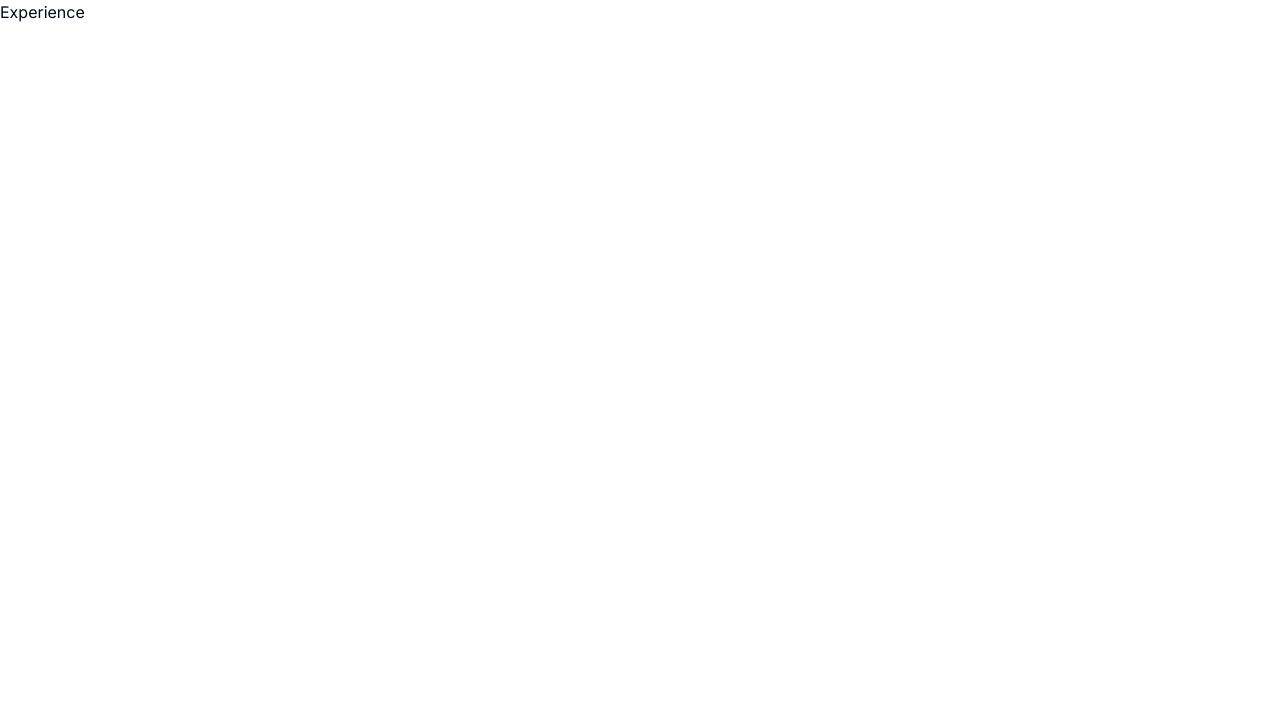
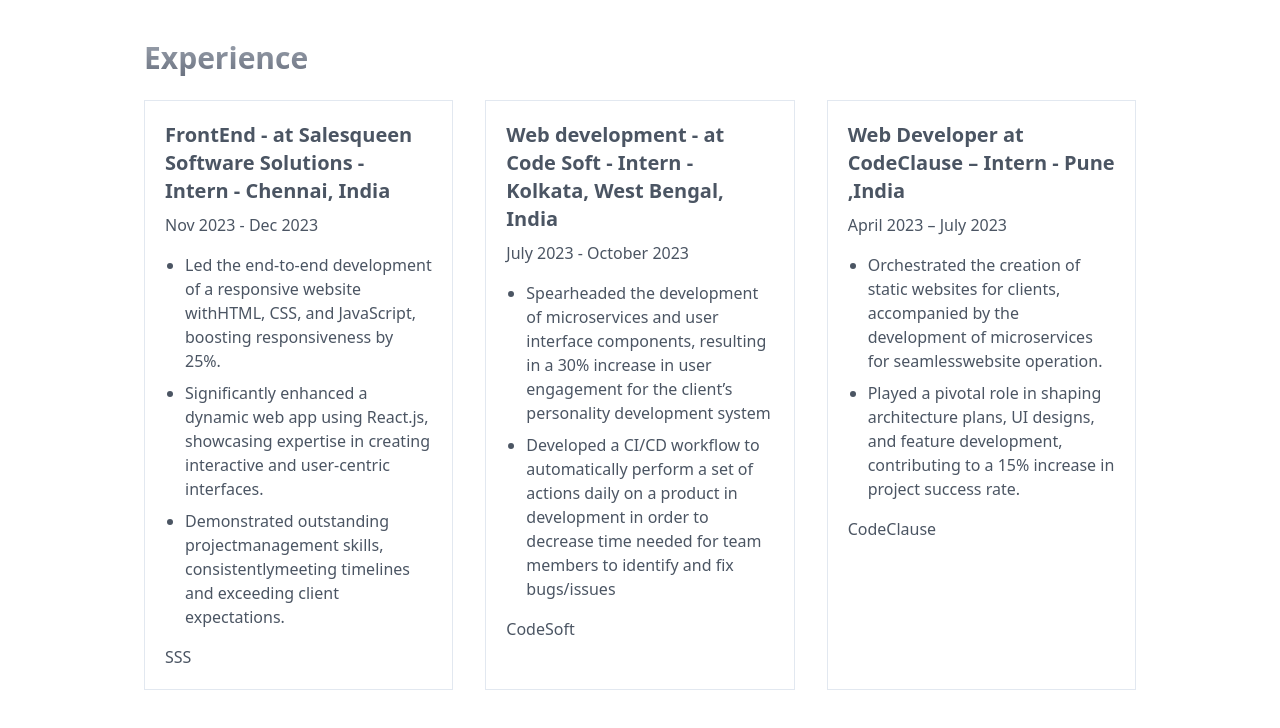
Before and after one commit to Amankohare0514/portfolio, a Next.js app: page /experience in a window 1280 px wide. Shown: the top 728 px of the page. Built offline with nearby package versions, Linux system fonts and the light colour scheme.

Commit message:
education compo done

```diff
--- a/src/app/about/page.tsx
+++ b/src/app/about/page.tsx
@@ -4,27 +4,27 @@ import { Spotlight } from "@/components/ui/Spotlight";
 
 function About() {
   return (
-    <div className="h-[60rem]  md:h-[35rem] w-full rounded-md flex md:items-center md:justify-center antialiased bg-grid-white/[0.02] relative overflow-hidden">
+    <div className="h-[48rem] font-sans  md:h-[30rem] w-full rounded-md flex md:items-center md:justify-center antialiased bg-grid-white/[0.02] relative overflow-hidden">
       <Spotlight
         className="-top-40 left-0 md:left-60 md:-top-20"
         fill="white"
       />
-      <div className=" p-4 max-w-7xl  mx-auto relative z-10  w-full pt-20 md:pt-0">
-        <h1 className="text-3xl md:text-5xl font-bold text-center bg-clip-text text-transparent bg-gradient-to-b from-neutral-500 to-neutral-700 bg-opacity-50">
-          About me <br /> <span className="text-3xl">👋 Hi there! I am Aman Koahre.</span>
+      <div className="p-4 max-w-[1024px]  mx-auto relative z-10  w-full pt-20 md:pt-0">
+        <h1 className="text-2xl md:text-3xl font-bold text-start bg-clip-text text-transparent bg-gradient-to-b from-gray-400 to-gray-500 bg-opacity-50">
+          About
         </h1>
-        <p className="mt-4 font-normal text-base  text-neutral-600 dark:text-neutral-300 max-w-4xl text-start mx-auto">
+        <p className="mt-4 font-normal text-base  text-neutral-600 dark:text-neutral-300 max-w-[1024px] text-start mx-auto">
           I'm a Mern Stack developer in India. I am creative and passionate about design and technology so I always try to craft great-looking software products. Pursuing a Bachelor of Technology (B.Tech) in Information Technology from Barkatullah University, Bhopal.
           <br />
           <br />
           Programming Journey: I'm a self-taught programmer on a quest to explore the exciting world of technology. My creative spirit is matched only by my dedication to design and technology. This combination of skills and enthusiasm makes me a valuable asset in the dynamic field of web development.
           <br />
-          <br/>
+          <br />
           When not coding, I like to watch TV shows and movies, play some games with friends or hang out with them. I'm also listening to music most of the time. According to Spotify Wrapped, I listened to 989 minutes of music in 2023 and 3047 in 2022. 😁 And last but not least, please don't hesitate to contact me!
           <br />
-          <br/>
+          <br />
           A keen interest in playing Cricket.
-          <br/>
+          <br />
         </p>
       </div>
     </div>
--- /dev/null
+++ b/src/app/education/page.tsx
@@ -0,0 +1,28 @@
+
+import React from "react";
+import { cn } from "@/lib/utils";
+import { Spotlight } from "@/components/ui/Spotlight";
+
+function Education() {
+    return (
+        <div className="mt-6  w-full rounded-md flex md:items-center md:justify-center antialiased bg-grid-white/[0.02] relative overflow-hidden">
+            <Spotlight
+                className="-top-40 left-0 md:left-60 md:-top-20"
+                fill="white"
+            />
+            <div className="p-4 max-w-[1024px]  mx-auto relative w-full">
+                <h1 className="text-2xl md:text-3xl font-bold text-start bg-clip-text text-transparent bg-gradient-to-b from-gray-400 to-gray-500 bg-opacity-50">
+                    Education
+                </h1>
+                <p className="mt-4 font-normal font-sans text-base  text-neutral-600 dark:text-neutral-300 max-w-[1024px] text-start mx-auto">
+                    <span className="text-md md:text-2xl font-sans">Barkatullah University Institute of Technology</span> <br />
+                    <span className="text-md md:text-xl">Bachelor of Technology | Information Technology</span> <br /> <br />
+                    Barkatullah University Institute of Technology is a public engineering college located in Bhopal.
+                    It is one of the 15 government engineering colleges in Madhya Pradesh.
+                </p>
+            </div>
+        </div>
+    );
+}
+
+export default Education
--- a/src/app/experience/page.tsx
+++ b/src/app/experience/page.tsx
@@ -1,9 +1,76 @@
-"use client"
-import React from 'react'
+import React from "react"
+function Experience() {
+  return (
+    <>
+      <section className="mt-6 font-sans p-4 text-gray-600 dark:text-gray-300 bg-transparent mx-auto max-w-[1024px]">
+        <h1 className="text-2xl md:text-3xl font-bold text-start bg-clip-text text-transparent bg-gradient-to-b from-gray-400 to-gray-500 bg-opacity-50">
+          Experience
+        </h1>
+        <div className="grid mt-6 md:grid-cols-3 gap-8 ">
 
-const Experience = () => {
-  return (
-    <div>Experience</div>
+          {/* //first section */}
+          <div className="border p-5">
+            <h3 className="text-xl font-semibold mb-2">FrontEnd - at Salesqueen Software Solutions - Intern - Chennai, India</h3>
+            <p className="mb-4">Nov 2023 - Dec 2023</p>
+            <ul className="list-disc pl-5 space-y-2">
+              <li>
+                Led the end-to-end development of a responsive website withHTML, CSS, and JavaScript, boosting responsiveness by 25%.
+              </li>
+              <li>
+                Significantly enhanced a dynamic web app using React.js, showcasing expertise in creating interactive and user-centric interfaces.
+              </li>
+              <li>
+                Demonstrated outstanding projectmanagement skills, consistentlymeeting timelines and exceeding client expectations.
+              </li>
+            </ul>
+            <div className="flex items-center space-x-2 mt-4">
+              <span className="text-gray-600 dark:text-gray-300"><a href="https://salesqueen.org/">SSS</a></span>
+            </div>
+          </div>
+
+          {/* //second section */}
+          <div className="border p-5">
+            <h3 className="text-xl font-semibold mb-2">Web development - at Code Soft - Intern -Kolkata, West Bengal, India</h3>
+            <p className="mb-4">July 2023 - October 2023</p>
+            <ul className="list-disc pl-5 space-y-2">
+              <li>
+                Spearheaded the development of microservices and user interface components, resulting in a 30% increase in
+                user engagement for the client’s personality development system
+              </li>
+              <li>
+                Developed a CI/CD workflow to automatically perform a set of actions daily on a product in development in
+                order to decrease time needed for team members to identify and fix bugs/issues
+              </li>
+
+            </ul>
+            <div className="flex items-center space-x-2 mt-4">
+              <span className="text-gray-600 dark:text-gray-300"><a href="https://codsoft.in/">CodeSoft</a></span>
+            </div>
+          </div>
+
+          {/* //third section */}
+          <div className="border p-5">
+            <h3 className="text-xl font-semibold mb-2">
+              Web Developer at CodeClause  – Intern - Pune ,India
+            </h3>
+            <p className="mb-4">April 2023 – July 2023</p>
+            <ul className="list-disc pl-5 space-y-2">
+              <li>
+                Orchestrated the creation of static websites for clients, accompanied by the development of microservices
+                for seamlesswebsite operation.
+              </li>
+              <li>
+                Played a pivotal role in shaping architecture plans, UI designs, and feature development, contributing to
+                a 15% increase in project success rate.
+              </li>
+            </ul>
+            <div className="flex items-center space-x-2 mt-4">
+              <span className="text-gray-600 dark:text-gray-300"><a href="https://internship.codeclause.com/">CodeClause</a></span>
+            </div>
+          </div>
+        </div>
+      </section>
+    </>
   )
 }
 
--- a/src/app/home/page.tsx
+++ b/src/app/home/page.tsx
@@ -20,11 +20,11 @@ function Hero() {
     },
   ];
   return (
-    <div className="flex flex-col items-center justify-center h-[35rem]  ">
-      <p className="text-neutral-600 dark:text-neutral-200 text-xs sm:text-2xl  ">
+    <div className="flex flex-col text-4xl items-center justify-center h-[35rem]  ">
+      <p className="text-neutral-600 dark:text-neutral-200 text-xl sm:text-3xl  ">
         Mern stack developer in India.
       </p>
-      <TypewriterEffectSmooth  words={words} />
+      <TypewriterEffectSmooth words={words} />
       <div className="flex flex-col md:flex-row space-y-4 md:space-y-0 space-x-0 md:space-x-4">
         <button className="w-40 h-10 rounded-xl bg-black border dark:border-white border-transparent text-white text-sm">
           Resume
--- a/src/app/page.tsx
+++ b/src/app/page.tsx
@@ -7,16 +7,20 @@ import About from './about/page';
 import Blogs from './blogs/page';
 import Skills from './skills/page';
 import Projects from './projects/page';
+import Experience from './experience/page';
+import Education from './education/page';
 export default function Home() {
   return (
     <>
       <NextUIProvider>
         <Navbar />
-        {/* <Hero/>
+        <Hero/>
         <About/>
-        <Blogs/>
-        <Skills/> */}
-        <Projects/>
+        {/* <Blogs/> */}
+        {/* <Skills/> */}
+        {/* <Projects/> */}
+        <Experience/>
+        <Education/>
       </NextUIProvider>
       <Footer />
     </>
--- a/src/components/Navbar.tsx
+++ b/src/components/Navbar.tsx
@@ -10,7 +10,7 @@ const Navbar = () => {
   return (
     <nav className="bg-transparent py-4 mt-4">
       <div className="max-w-screen-xl  mx-auto px-4">
-        <div className="w-full bg-transparent p-5 max-w-4xl mx-auto">
+        <div className="w-full p-5 max-w-[1024px] mx-auto">
           <div className="flex justify-between items-center">
             <div className="flex justify-center items-center">
               <Link href="/home" className="text-gray-800 dark:text-gray-200  text-lg font-bold">Aman();</Link>
--- a/src/components/ui/typewriter-effect.tsx
+++ b/src/components/ui/typewriter-effect.tsx
@@ -72,7 +72,7 @@ export const TypewriterEffect = ({
   return (
     <div
       className={cn(
-        "text-base sm:text-xl md:text-3xl lg:text-5xl font-bold text-center",
+        "text-base sm:text-xl md:text-5xl lg:text-5xl font-bold text-center",
         className
       )}
     >
@@ -156,7 +156,7 @@ export const TypewriterEffectSmooth = ({
         }}
       >
         <div
-          className="text-xs sm:text-base md:text-xl lg:text:3xl xl:text-5xl font-bold"
+          className="text-xl sm:text-base md:text-xl lg:text:3xl xl:text-5xl font-bold"
           style={{
             whiteSpace: "nowrap",
           }}
```
